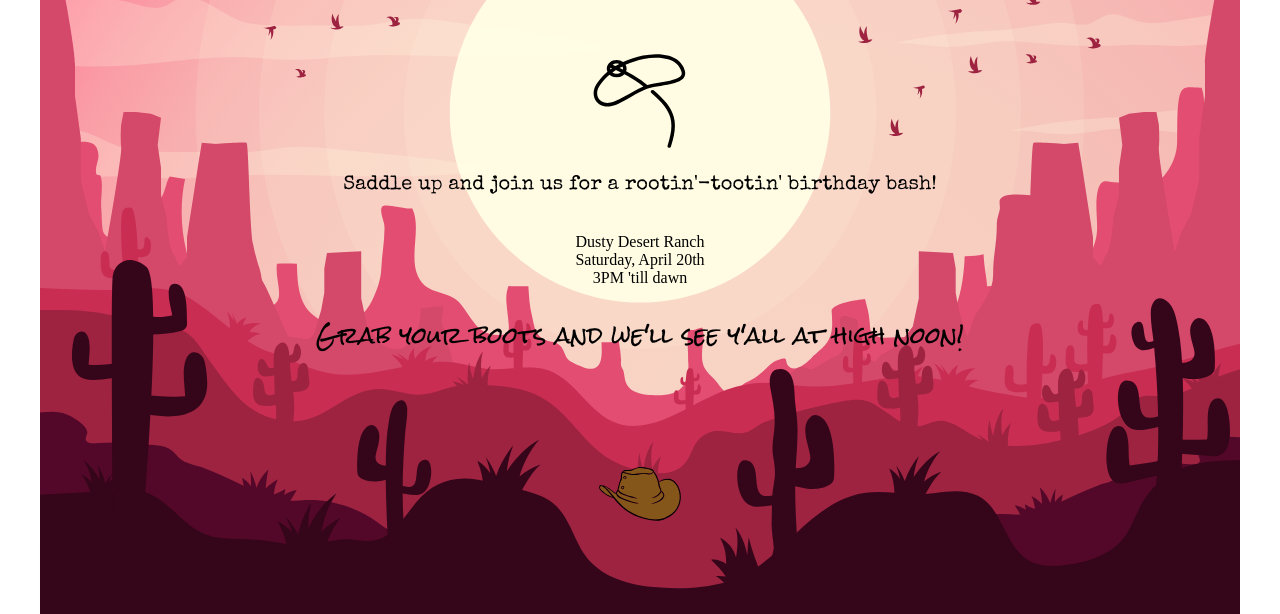
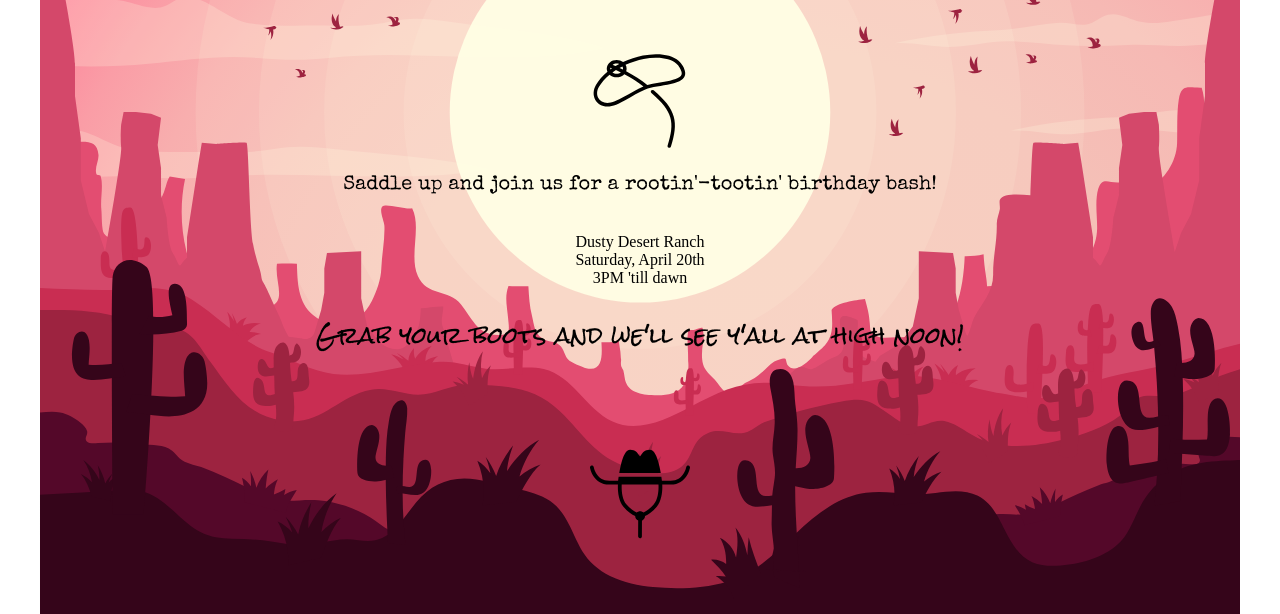
Before and after one commit to sabbycorrie-cyber/birthday.invitation, a plain HTML site: page index.html in a window 1280 px wide. Shown: the part 186-800 px from the top of the page. Drawn offline with nearby package versions, Linux system fonts and the light colour scheme.

Commit message:
"Replaced cowboy hat svg to cowgirl hat. Implemented Animate.css for title animation, and added custom keyframe animations for hat tilt and lasso spin. Refined CSS, reverted unsuccessful svg color changes"

```diff
--- a/index.html
+++ b/index.html
@@ -7,6 +7,7 @@
 <link rel="preconnect" href="https://fonts.googleapis.com">
 <link rel="preconnect" href="https://fonts.gstatic.com" crossorigin>
 <link href="https://fonts.googleapis.com/css2?family=Bangers&family=Rock+Salt&family=Special+Elite&display=swap" rel="stylesheet">
+<link rel="stylesheet" href="https://cdnjs.cloudflare.com/ajax/libs/animate.css/4.1.1/animate.min.css">
 <link rel="stylesheet" href="styles/stylesheet.css">
 <title>Birthday Invitation</title>
 </head>
@@ -661,9 +662,9 @@
     <main>
         <div class="info-container">
 
-            <h1 class="title">Yeehaw! You're Invited!</h1>
+            <h1 class="title animate__animated animate__rubberBand">Yeehaw! You're Invited!</h1>
 
-            <img src="images/lasso.svg" class="lasso" alt="lasso">
+            <img src="images/lasso.svg" class="lasso animate__animated animate__rotateIn" alt="lasso">
 
             <p class="details"> Saddle up and join us for a rootin'-tootin' birthday bash!</p>
             <br>
@@ -680,7 +681,7 @@
             </p>
         </div>
 
-        <img src="images/cowboy.hat.svg" class="hat" alt="cowboy hat">
+        <img src="images/cowgirl.hat.svg" class="hat animate__animated animate__tada" alt="cowgirl hat">
 
     </main>
 </body>
--- a/styles/index.css
+++ b/styles/index.css
@@ -47,7 +47,7 @@ main {
 }
 
 .hat {
-    width: 100px;
+    width: 300px;
     height: auto;
     margin-top: 60px;
 }
```
Also changed, not shown: images/cowboy.hat.svg (deleted), images/cowgirl.hat.svg (added).
